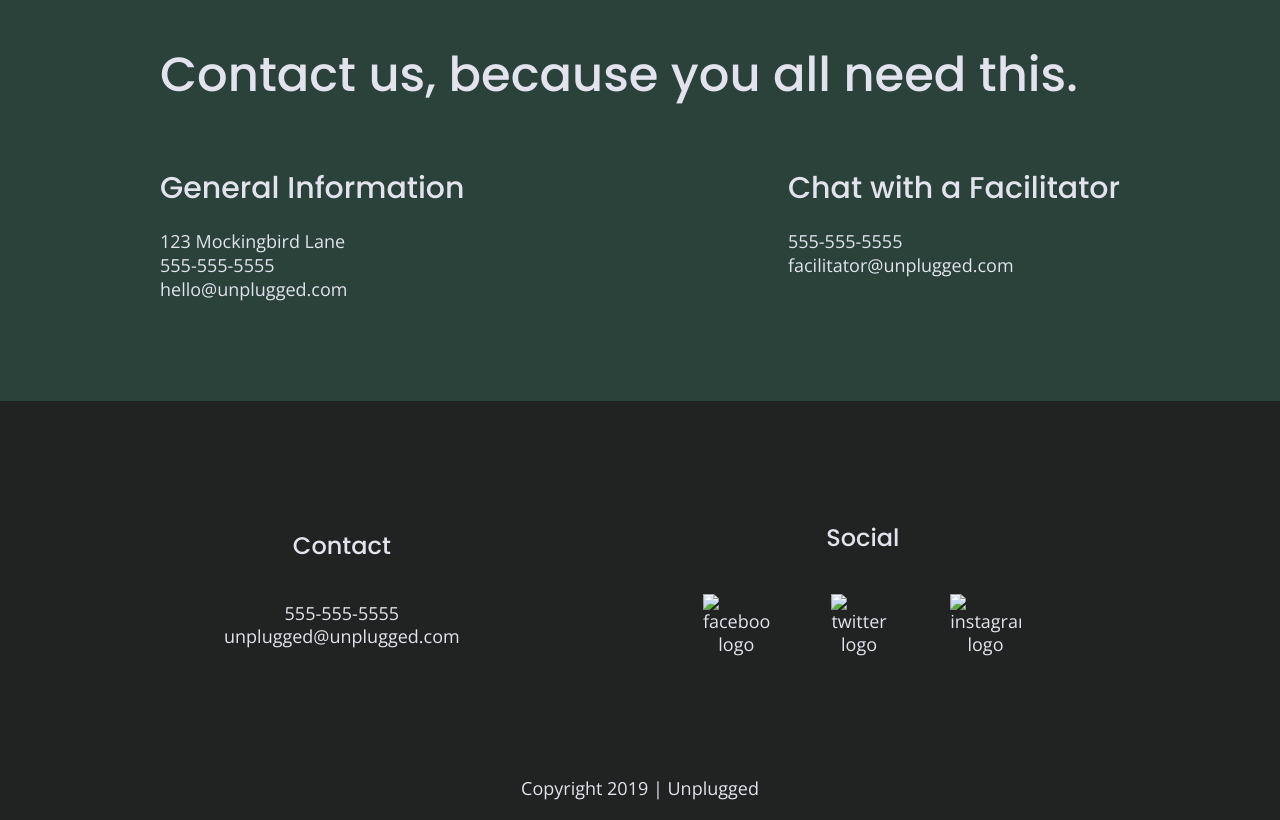
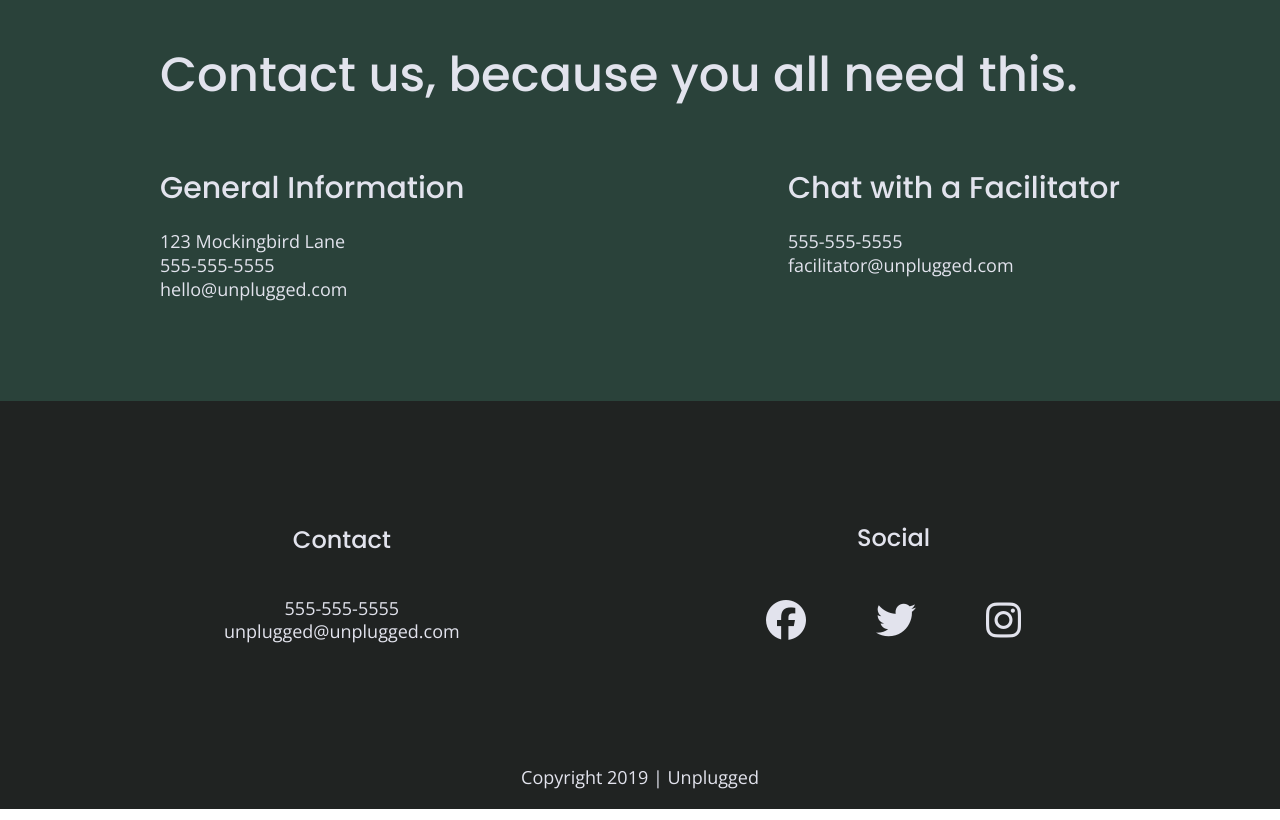
Before and after one commit to KWestfall/206-unplugged-retreat, a plain HTML site: page about/index.html in a window 1280 px wide. Shown: the part 1163-1983 px from the top of the page. Drawn offline with nearby package versions, Linux system fonts and the light colour scheme.

Commit message:
social icons

```diff
--- a/about/index.html
+++ b/about/index.html
@@ -104,9 +104,9 @@
           <div class="social">
            <h4>Social</h4>
           <div class="social-icons">
-            <p><a href="https://www.facebook.com/yoursite" target="_blank"></a><img src="" alt="facebook logo"/></p>
-            <p><a href="https://www.twitter.com" target="_blank"></a><img src="" alt="twitter logo"/></p>
-            <p><a href="https://www.instagram.com" target="_blank"></a><img src="" alt="instagram logo"/></p>
+            <p><a href="https://www.facebook.com" target="_blank"><i class="fab fa-facebook"></i></a></p>
+            <p><a href="https://www.twitter.com" target="_blank"><i class="fab fa-twitter"></i></a></p>
+            <p><a href="https://www.instagram.com" target="_blank"><i class="fab fa-instagram"></i></a></p>
             </div>
            </div>
           </div>
--- a/css/main.css
+++ b/css/main.css
@@ -230,9 +230,9 @@ footer .social-icons {
   align-items: center;
 }
 footer .social-icons p {
-  display: flex;
-    justify-content: center;
-    align-items: center;
+  color: #527158;
+  font-size: 2.5em;
+  padding: 0 35px;
 }
 
 footer .copyright {
```
Also changed, not shown: faqs/index.html (+3 -3 lines), index.html (+3 -3 lines).
